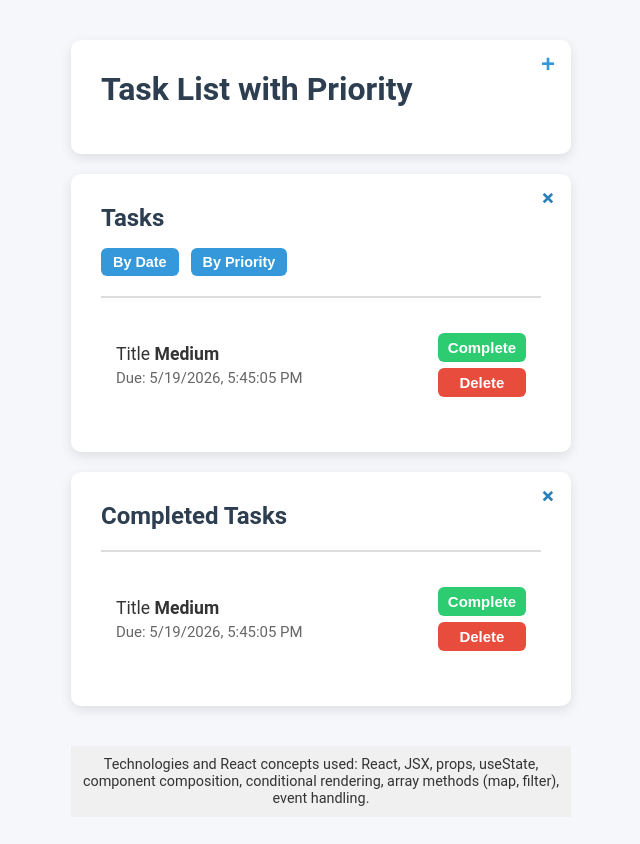
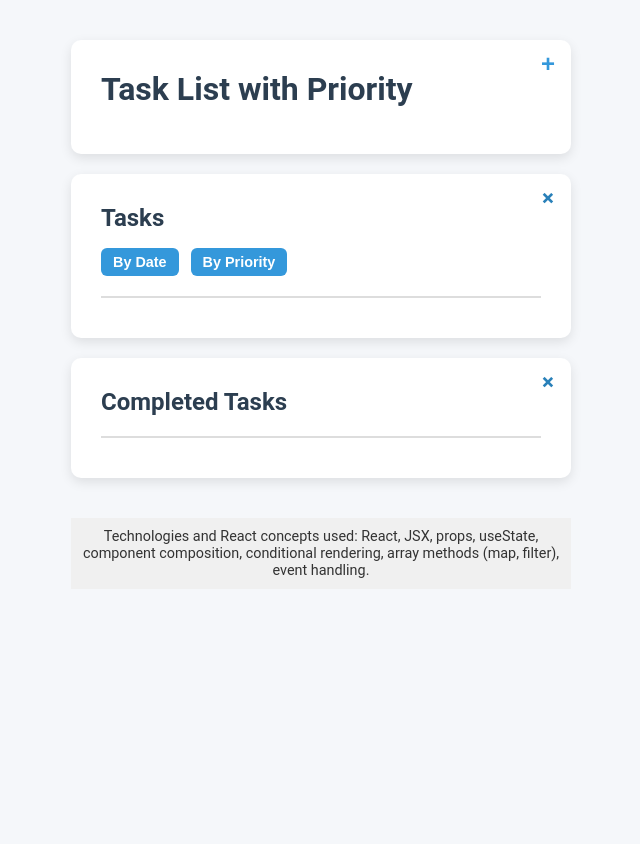
Before and after one commit to yaroslavss/taskList, a React app: page / in a window 1280 px wide. Shown: the top 844 px of the page, without its empty margins (319-959 px from the left). After the commit the page ends 800 px from the top, so only its background shows below. Built offline with nearby package versions, Linux system fonts and the light colour scheme; the HTML template or start-up script is replaced by a standard one.

Commit message:
Add functionality to taskList(), taskItem()

```diff
--- a/src/App.jsx
+++ b/src/App.jsx
@@ -18,6 +18,9 @@ function App() {
   function addTask(task) {
     setTasks([...tasks, { ...task, completed: false, id: Date.now() }]);
   }
+
+  const activeTasks = tasks.filter((task) => !task.completed);
+  const completedTasks = tasks.filter((task) => task.completed);
 
   return (
     <div className="app">
@@ -44,7 +47,7 @@ function App() {
           <button className="sort-button">By Date</button>
           <button className="sort-button">By Priority</button>
         </div>
-        {openSection.tasks && <TaskList />}
+        {openSection.tasks && <TaskList activeTasks={activeTasks} />}
       </div>
 
       <div className="completed-task-container">
@@ -103,30 +106,30 @@ function TaskForm({ addTask }) {
   );
 }
 
-function TaskList() {
+function TaskList({ activeTasks }) {
   return (
     <ul className="task-list">
-      <TaskItem />
+      {activeTasks.map((task) => (
+        <TaskItem task={task} key={task.id} />
+      ))}
     </ul>
   );
 }
 
 function CompletedTaskList() {
-  return (
-    <ul className="completed-task-list">
-      <TaskItem />
-    </ul>
-  );
+  return <ul className="completed-task-list">{/* <TaskItem /> */}</ul>;
 }
 
-function TaskItem() {
+function TaskItem({ task }) {
+  const { title, priority, deadline } = task || {};
+
   return (
-    <li className="task-item">
+    <li className={`task-item ${priority.toLowerCase()}`}>
       <div className="task-info">
         <div>
-          Title <strong>Medium</strong>
+          {title} <strong>{priority}</strong>
         </div>
-        <div className="task-deadline">Due: {new Date().toLocaleString()}</div>
+        <div className="task-deadline">Due: {deadline}</div>
       </div>
       <div className="task-buttons">
         <button className="complete-button">Complete</button>
```
